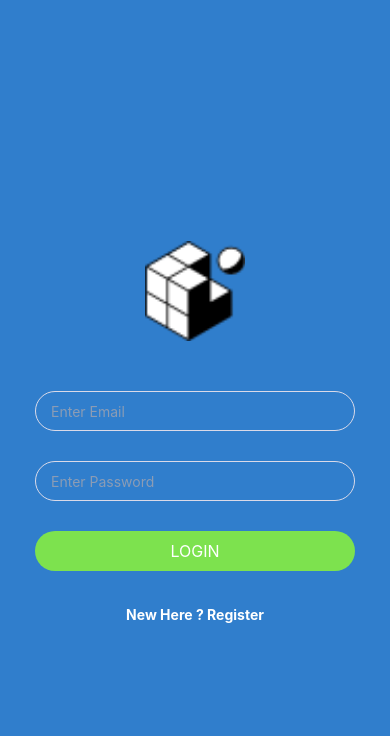
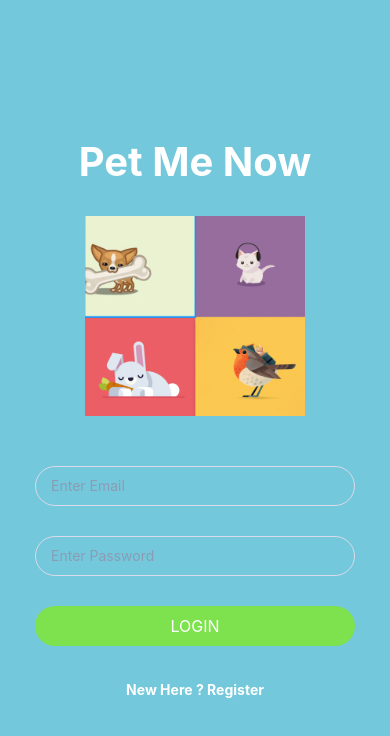
Before and after one commit to Zachary1317/PetSitter, a React Native app: screen /Login in a window 390 px wide. Shown: the top 736 px of the page. Built offline with nearby package versions, Linux system fonts and the light colour scheme.

Commit message:
add login page

```diff
--- a/screens/Login.js
+++ b/screens/Login.js
@@ -20,7 +20,10 @@ const LoginScreen = ({navigation}) => {
 
   const passwordInputRef = createRef();
 
-//   const handleSubmitPress = () => {
+  const handleSubmitPress = () => {
+    // just for test
+    navigation.navigate('ExpensesOverview');
+    // real access backend data
 //     setErrortext('');
 //     if (!userEmail) {
 //       alert('Please fill Email');
@@ -67,7 +70,7 @@ const LoginScreen = ({navigation}) => {
 //         setLoading(false);
 //         console.error(error);
 //       });
-//   };
+  };
 
   return (
     <View style={styles.mainBody}>
@@ -81,11 +84,18 @@ const LoginScreen = ({navigation}) => {
         <View>
           <KeyboardAvoidingView enabled>
             <View style={{alignItems: 'center'}}>
+                <Text
+                    style={{
+                        fontSize:40,
+                        fontWeight:'bold',
+                        color:'white'
+                    }}
+                >Pet Me Now</Text>
               <Image
-                source={require('../assets/favicon.png')}
+                source={require('../assets/loginPage.png')}
                 style={{
-                  width: '50%',
-                  height: 100,
+                  width: '60%',
+                  height:200,
                   resizeMode: 'contain',
                   margin: 30,
                 }}
@@ -97,7 +107,7 @@ const LoginScreen = ({navigation}) => {
                 onChangeText={(UserEmail) =>
                   setUserEmail(UserEmail)
                 }
-                placeholder="Enter Email" //dummy@abc.com
+                placeholder="Enter Email"
                 placeholderTextColor="#8b9cb5"
                 autoCapitalize="none"
                 keyboardType="email-address"
@@ -135,7 +145,7 @@ const LoginScreen = ({navigation}) => {
             <TouchableOpacity
               style={styles.buttonStyle}
               activeOpacity={0.5}
-            //   onPress={handleSubmitPress}
+              onPress={handleSubmitPress}
               >
               <Text style={styles.buttonTextStyle}>LOGIN</Text>
             </TouchableOpacity>
@@ -156,7 +166,7 @@ const styles = StyleSheet.create({
   mainBody: {
     flex: 1,
     justifyContent: 'center',
-    backgroundColor: '#307ecc',
+    backgroundColor: '#74C8DB',
     alignContent: 'center',
   },
   SectionStyle: {
```
Also changed, not shown: assets/loginPage.png (added).
